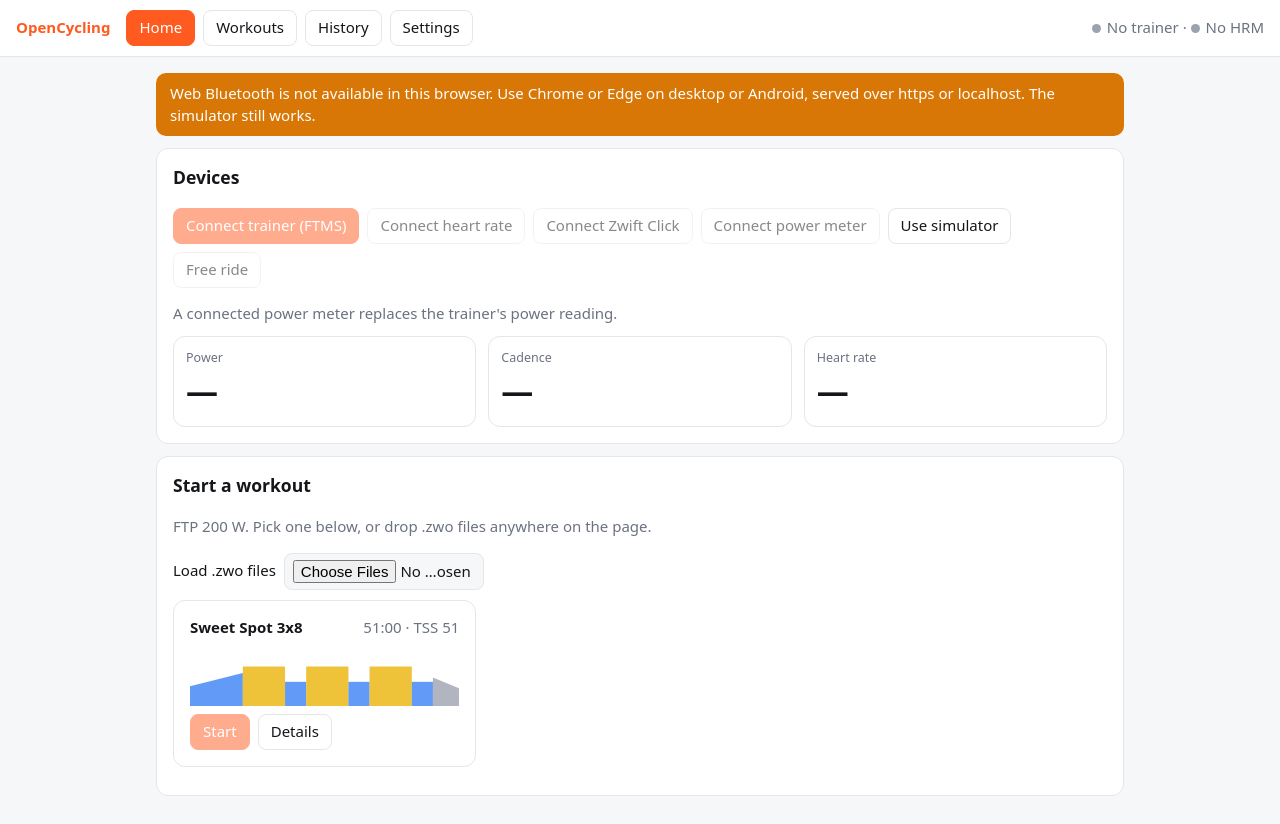
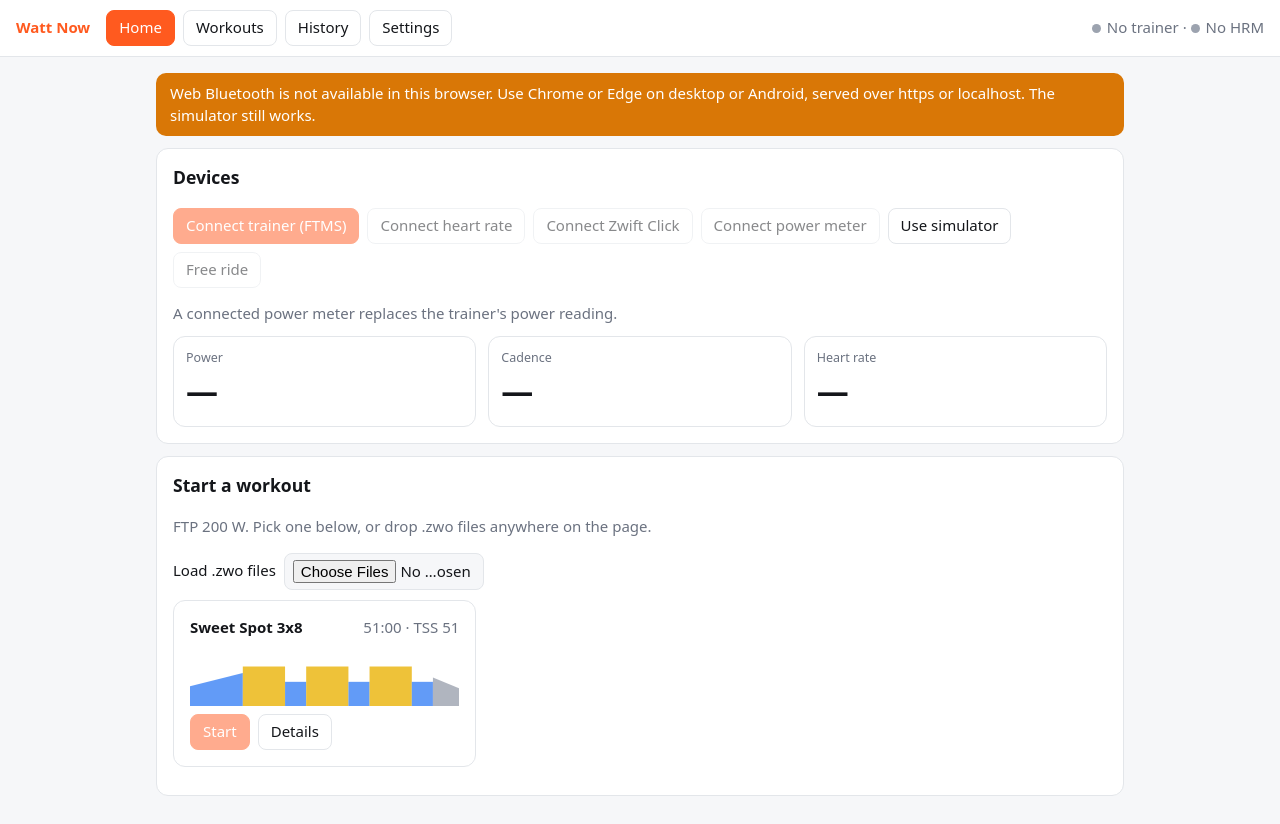
Before and after one commit to FelixLC/watt-now, a plain HTML site: page index.html in a window 1280 px wide. Drawn offline with Linux system fonts and the light colour scheme.

Commit message:
chore: rename to Watt Now
Co-Authored-By: Claude Opus 5.5 <noreply@anthropic.com>

```diff
--- a/index.html
+++ b/index.html
@@ -3,7 +3,7 @@
 <head>
 <meta charset="utf-8">
 <meta name="viewport" content="width=device-width, initial-scale=1">
-<title>OpenCycling Web</title>
+<title>Watt Now</title>
 <style>
 :root{--bg:#f6f7f9;--card:#fff;--fg:#14161a;--mute:#6b7280;--line:#e3e6ea;--acc:#ff5a1f;--ok:#16a34a;--warn:#d97706;
 --z1:#9ca3af;--z2:#3b82f6;--z3:#22c55e;--z4:#eab308;--z5:#f97316;--z6:#ef4444}
@@ -39,7 +39,7 @@ table{width:100%;border-collapse:collapse}td{padding:4px 6px;border-bottom:1px s
 </style>
 </head>
 <body>
-<header><b>OpenCycling</b><nav class="row" id="nav"></nav><span style="flex:1"></span><span id="dev" class="mute"></span></header>
+<header><b>Watt Now</b><nav class="row" id="nav"></nav><span style="flex:1"></span><span id="dev" class="mute"></span></header>
 <main id="app"></main>
 <script>
 // ponytail: single-file port of the core loop (devices, .zwo, ERG session, history, TCX).
@@ -105,7 +105,7 @@ const blockLabel = (b) => { if (b.label) return b.label; const a = zoneOf(b.p0),
 const wDur = (w) => w.blocks.reduce((a, b) => a + b.dur, 0);
 const wTss = (w) => { const p = []; for (const b of w.blocks) for (let t = 0; t < b.dur; t++) p.push((b.p0 + (b.p1 - b.p0) * t / b.dur) * cfg.ftp); return derive(p, cfg.ftp).tss };
 
-const SAMPLE = `<workout_file><name>Sweet Spot 3x8</name><author>OpenCycling Web</author><description>Bundled sample: three 8-minute sweet spot efforts.</description><sportType>bike</sportType><workout><Warmup Duration="600" PowerLow="0.45" PowerHigh="0.75"/><IntervalsT Repeat="3" OnDuration="480" OffDuration="240" OnPower="0.9" OffPower="0.55"/><Cooldown Duration="300" PowerLow="0.65" PowerHigh="0.4"/></workout></workout_file>`;
+const SAMPLE = `<workout_file><name>Sweet Spot 3x8</name><author>Watt Now</author><description>Bundled sample: three 8-minute sweet spot efforts.</description><sportType>bike</sportType><workout><Warmup Duration="600" PowerLow="0.45" PowerHigh="0.75"/><IntervalsT Repeat="3" OnDuration="480" OffDuration="240" OnPower="0.9" OffPower="0.55"/><Cooldown Duration="300" PowerLow="0.65" PowerHigh="0.4"/></workout></workout_file>`;
 let workouts = (load('oc.workouts', null) ?? [parseZwo(SAMPLE, 'sample.zwo')]).map((w) => { try { return w.xml ? parseZwo(w.xml, w.file) : w } catch { return w } });
 
 // ---------- charts ----------
```
Also changed, not shown: screenshots/free-ride-gears.png, screenshots/workout-phone.png, screenshots/workout.png, 1 other file.
